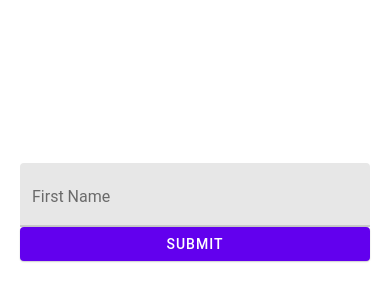
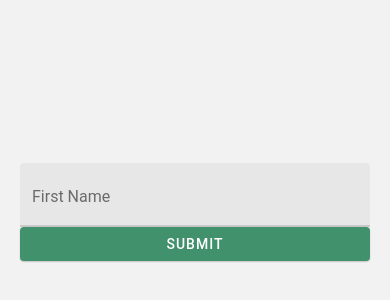
Before and after one commit to Ethan147/court, a React Native app in the folder expo_app/: screen / in a window 390 px wide. Shown: the part 210-510 px from the top of the page. Built offline with nearby package versions, Linux system fonts and the light colour scheme.

Commit message:
some basic colors

```diff
--- a/expo_app/App.tsx
+++ b/expo_app/App.tsx
@@ -8,21 +8,19 @@ import {
 import { Formik, useFormik, FormikProvider } from "formik";
 import * as Yup from "yup";
 
+import colors from "./colors";
+
 const styles = StyleSheet.create({
   container: {
     flex: 1,
     justifyContent: "center",
     padding: 20,
+    backgroundColor: colors.background,
   },
   error: {
     fontSize: 12,
-    color: "red",
+    color: colors.error,
     marginBottom: 10,
-  },
-  checkboxContainer: {
-    flexDirection: "row",
-    alignItems: "center",
-    marginBottom: 20,
   },
 });
 
@@ -54,7 +52,11 @@ const MyForm = () => {
           <Text style={styles.error}>{formik.errors.first_name}</Text>
         ) : null}
       </View>
-      <Button mode="contained" onPress={formik.handleSubmit}>
+      <Button
+        mode="contained"
+        onPress={formik.handleSubmit}
+        color={colors.primary}
+      >
         Submit
       </Button>
     </FormikProvider>
--- /dev/null
+++ b/expo_app/colors.tsx
@@ -0,0 +1,9 @@
+const colors = {
+  background: "#F2F2F2",
+  primary: "#40916C",
+  accent: "#FFD700",
+  text: "#333333",
+  error: "#D32F2F",
+};
+
+export default colors;
```
